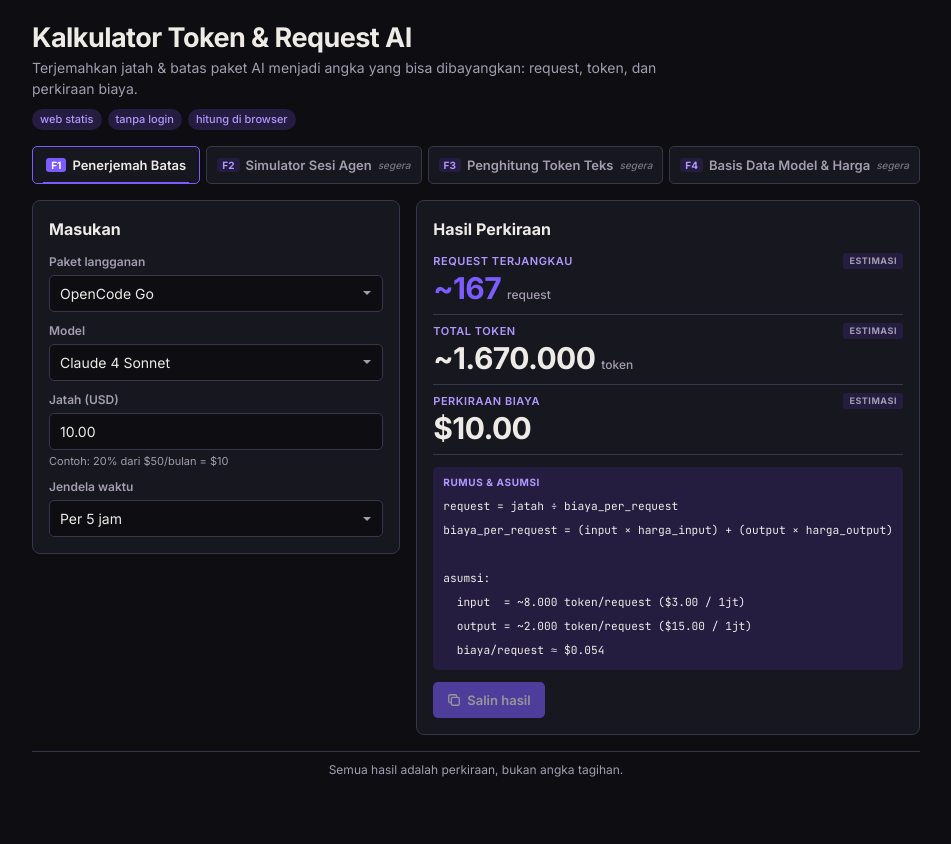
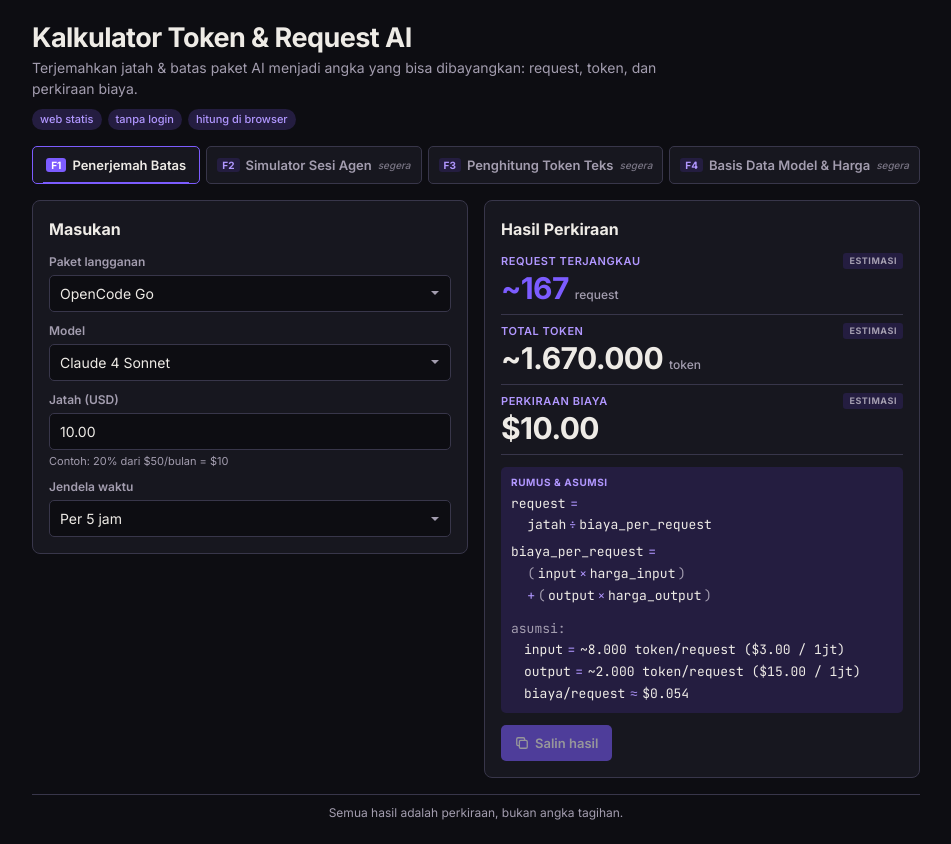
Before and after one commit to Pidzzzz/kalkulator-token-ai, a React (Vite) app: page / in a window 1280 px wide. Shown: the whole page, without its empty margins (164-1115 px from the left). Before the commit the page ends 800 px from the top, so only its background shows below. Built offline with nearby package versions, Linux system fonts and the light colour scheme.

Commit message:
style: strip rumus responsif (Sesi 1D)

```diff
--- a/src/components/ResultPanel.jsx
+++ b/src/components/ResultPanel.jsx
@@ -39,17 +39,67 @@ export default function ResultPanel() {
 
       <div className="formula-strip">
         <div className="formula-strip__title">RUMUS &amp; ASUMSI</div>
-        <pre className="formula-strip__pre">
-          <code className="formula-strip__code">
-{`request = jatah ÷ biaya_per_request
-biaya_per_request = (input × harga_input) + (output × harga_output)
+        <div className="formula-strip__body">
+          <div className="formula-line">
+            <span className="formula-lhs">
+              <span className="formula-var">request</span>
+              <span className="formula-op">=</span>
+            </span>
+            <span className="formula-rhs">
+              <span className="formula-term">
+                <span className="formula-var">jatah</span>
+                <span className="formula-op">÷</span>
+                <span className="formula-var">biaya_per_request</span>
+              </span>
+            </span>
+          </div>
 
-asumsi:
-  input  = ~8.000 token/request ($3.00 / 1jt)
-  output = ~2.000 token/request ($15.00 / 1jt)
-  biaya/request ≈ $0.054`}
-          </code>
-        </pre>
+          <div className="formula-line">
+            <span className="formula-lhs">
+              <span className="formula-var">biaya_per_request</span>
+              <span className="formula-op">=</span>
+            </span>
+            <span className="formula-rhs">
+              <span className="formula-term">
+                <span className="formula-paren">(</span>
+                <span className="formula-var">input</span>
+                <span className="formula-op">×</span>
+                <span className="formula-var">harga_input</span>
+                <span className="formula-paren">)</span>
+              </span>
+              <span className="formula-term formula-term--continuation">
+                <span className="formula-op">+</span>
+                <span className="formula-paren">(</span>
+                <span className="formula-var">output</span>
+                <span className="formula-op">×</span>
+                <span className="formula-var">harga_output</span>
+                <span className="formula-paren">)</span>
+              </span>
+            </span>
+          </div>
+
+          <div className="formula-assumptions">
+            <div className="formula-assumptions__title">asumsi:</div>
+            <div className="formula-assumptions__item">
+              <span className="formula-assumptions__indent" aria-hidden="true">  </span>
+              <span className="formula-assumptions__key">input</span>
+              <span className="formula-op">=</span>
+              <span className="formula-assumptions__val">~8.000 token/request ($3.00 / 1jt)</span>
+            </div>
+            <div className="formula-assumptions__item">
+              <span className="formula-assumptions__indent" aria-hidden="true">  </span>
+              <span className="formula-assumptions__key">output</span>
+              <span className="formula-op">=</span>
+              <span className="formula-assumptions__val">~2.000 token/request ($15.00 / 1jt)</span>
+            </div>
+            <div className="formula-assumptions__item">
+              <span className="formula-assumptions__indent" aria-hidden="true">  </span>
+              <span className="formula-assumptions__key">biaya/request</span>
+              <span className="formula-op">≈</span>
+              <span className="formula-assumptions__val">$0.054</span>
+            </div>
+          </div>
+        </div>
       </div>
 
       <button
--- a/src/index.css
+++ b/src/index.css
@@ -1,5 +1,5 @@
 /* ============================================================
-   Kalkulator Token & Request AI — Global Styles (Sesi 1C: Anti-Slop Compact)
+   Kalkulator Token & Request AI — Global Styles (Sesi 1D: Strip Rumus Responsif)
    8 Token Asli DESIGN.md | Datar, Rapat, Hemat Kata, Tanpa Slop
    ============================================================ */
 
@@ -226,6 +226,8 @@ body {
 }
 
 .card {
+  container-type: inline-size;
+  container-name: card;
   background-color: var(--card);
   border: 1px solid var(--line);
   border-radius: var(--radius);
@@ -375,7 +377,7 @@ body {
   color: var(--muted);
 }
 
-/* ---- Strip Rumus Ringkas ---- */
+/* ---- Strip Rumus Responsif (Sesi 1D: Segmen Terstruktur, Tanpa Scroll Horizontal) ---- */
 .formula-strip {
   background-color: var(--accent-soft);
   border-radius: var(--radius-sm);
@@ -392,17 +394,141 @@ body {
   margin-block-end: 4px;
 }
 
-.formula-strip__pre {
-  margin: 0;
-  overflow-x: auto;
+.formula-strip__body {
+  font-family: var(--font-mono);
+  /* Huruf cair dengan LANTAI keterbacaan 12px */
+  font-size: clamp(12px, 0.72rem + 0.2vw, 13px);
+  color: var(--ink);
+  line-height: 1.45;
+  display: flex;
+  flex-direction: column;
+  gap: 3px;
 }
 
-.formula-strip__code {
-  font-family: var(--font-mono);
-  font-size: 0.7rem;
+.formula-line {
+  display: flex;
+  flex-wrap: wrap;
+  align-items: baseline;
+  gap: 0 0.35em;
+}
+
+.formula-lhs {
+  display: inline-flex;
+  align-items: baseline;
+  gap: 0.35em;
+  white-space: nowrap;
+}
+
+.formula-rhs {
+  display: inline-flex;
+  flex-wrap: wrap;
+  align-items: baseline;
+  gap: 0 0.35em;
+}
+
+.formula-term {
+  display: inline-flex;
+  align-items: baseline;
+  gap: 0.2em;
+  white-space: nowrap;
+}
+
+.formula-op {
+  color: var(--accent-light);
+}
+
+.formula-paren {
+  color: var(--muted);
+}
+
+.formula-assumptions {
+  margin-block-start: 6px;
+  display: flex;
+  flex-direction: column;
+  gap: 1px;
+}
+
+.formula-assumptions__title {
+  color: var(--muted);
+  font-size: inherit;
+}
+
+.formula-assumptions__item {
+  display: flex;
+  flex-wrap: wrap;
+  align-items: baseline;
+  gap: 0 0.35em;
+}
+
+.formula-assumptions__indent {
+  white-space: pre;
+}
+
+.formula-assumptions__key {
   color: var(--ink);
-  line-height: 1.45;
-  white-space: pre;
+  white-space: nowrap;
+}
+
+.formula-assumptions__val {
+  color: var(--ink);
+  word-break: break-word;
+}
+
+/* Penyesuaian Layar Sempit (<=480px): Indentasi Menggantung & Line-Height Longgar */
+@container card (max-width: 480px) {
+  .formula-strip__body {
+    line-height: 1.6;
+    gap: 6px;
+  }
+
+  .formula-line {
+    flex-direction: column;
+    align-items: flex-start;
+    gap: 1px;
+  }
+
+  .formula-rhs {
+    flex-direction: column;
+    align-items: flex-start;
+    padding-inline-start: 1.25em; /* Indentasi menggantung */
+    gap: 1px;
+  }
+
+  .formula-assumptions__item {
+    padding-inline-start: 1em;
+  }
+
+  .formula-assumptions__indent {
+    display: none;
+  }
+}
+
+@media (max-width: 480px) {
+  .formula-strip__body {
+    line-height: 1.6;
+    gap: 6px;
+  }
+
+  .formula-line {
+    flex-direction: column;
+    align-items: flex-start;
+    gap: 1px;
+  }
+
+  .formula-rhs {
+    flex-direction: column;
+    align-items: flex-start;
+    padding-inline-start: 1.25em; /* Indentasi menggantung */
+    gap: 1px;
+  }
+
+  .formula-assumptions__item {
+    padding-inline-start: 1em;
+  }
+
+  .formula-assumptions__indent {
+    display: none;
+  }
 }
 
 /* ---- Tombol Salin (Tinggi ±36px) ---- */
```
Also changed, not shown: 2 other files (tests, documents, lock files or other folders).
